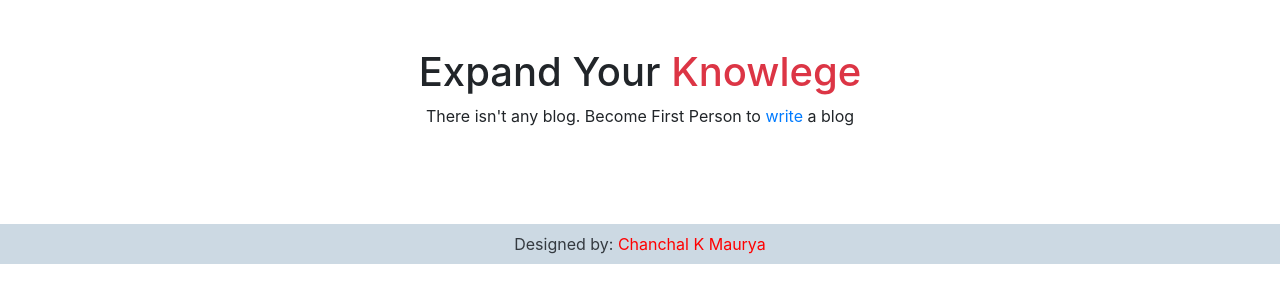
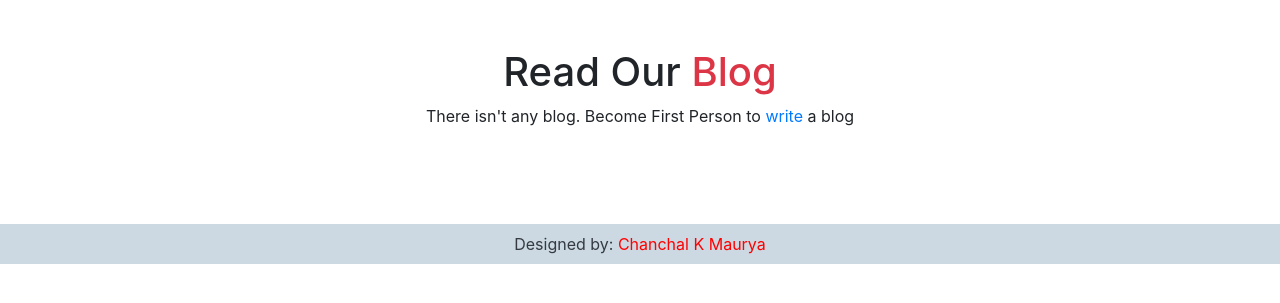
Before and after one commit to chanchalkmaurya/CM-Blogs, a Django app: page /blogs/ in a window 1280 px wide. Shown: the part 56-359 px from the top of the page. Run offline with Django 5.2, Linux system fonts and the light colour scheme; data that the repository does not hold is empty; some libraries are stand-ins or nearby versions.

Commit message:
changing blog page header

```diff
--- a/templates/blogpages/bloglist.html
+++ b/templates/blogpages/bloglist.html
@@ -17,7 +17,7 @@
     </div>
     {% endfor %}
 
-  <center> <h1> Expand Your <font class="text-danger"> Knowlege </font></h1> </center>
+  <center> <h1> Read Our <font class="text-danger"> Blog </font></h1> </center>
   {% if blogs %}
   <div class="row row-cols-1 row-cols-sm-3 g-4 p-5">
     {% for item in blogs %}
```
